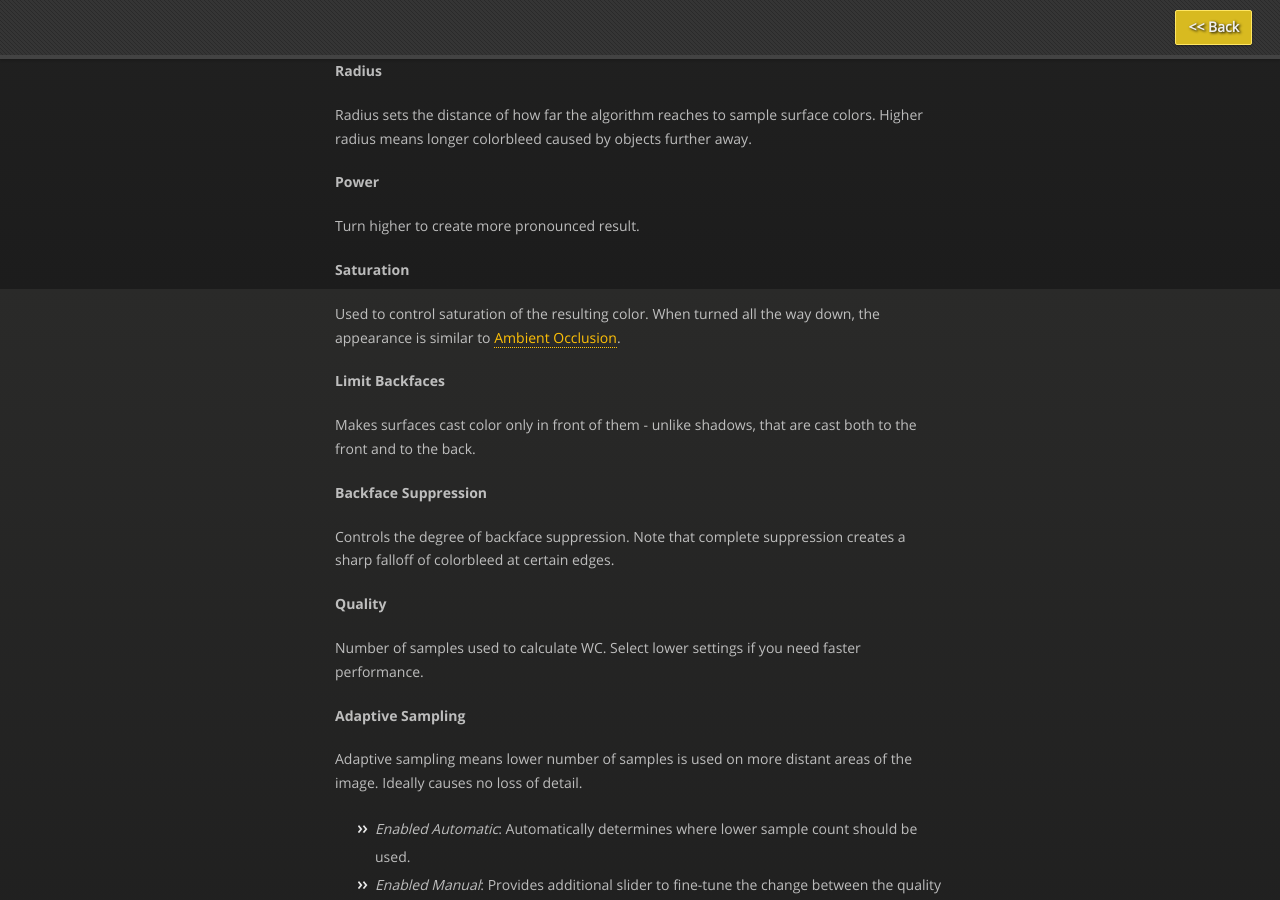
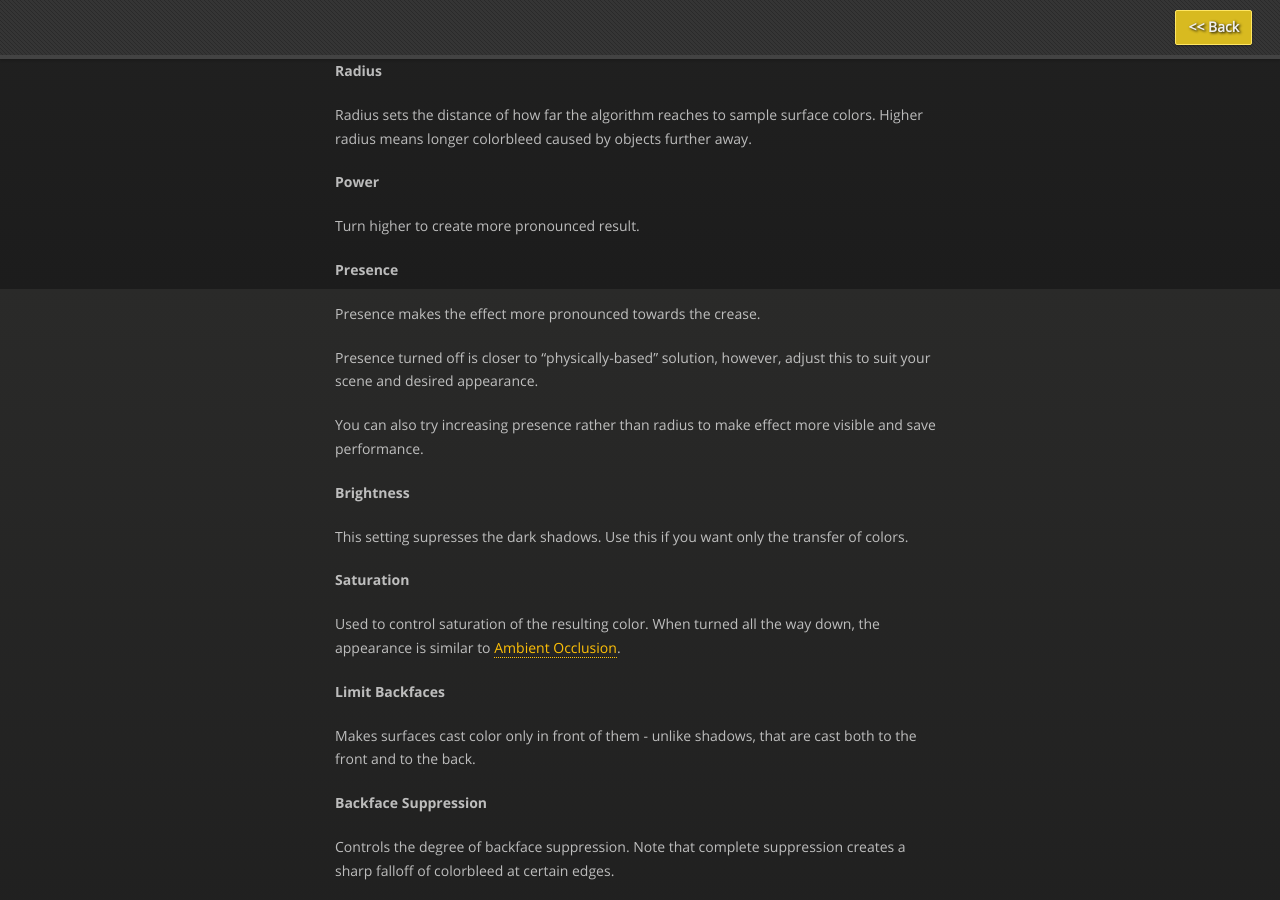
Before and after one commit to projectwilberforce/projectwilberforce.github.io, a Jekyll site: the page built from colorbleed/index.md, in a window 1280 px wide and 900 px high, scrolled down 5111 px. Built offline with Jekyll 4.4.1, drawn with Linux system fonts in a browser that asks for light colours; nearby versions of some CDN libraries.

Commit message:
gui update colorbleed manual change

```diff
--- a/colorbleed/index.md
+++ b/colorbleed/index.md
@@ -90,6 +90,18 @@ Radius sets the distance of how far the algorithm reaches to sample surface colo
 
 Turn higher to create more pronounced result.
 
+**Presence**
+
+Presence makes the effect more pronounced towards the crease.
+
+Presence turned off is closer to “physically-based” solution, however, adjust this to suit your scene and desired appearance.
+
+You can also try increasing presence rather than radius to make effect more visible and save performance.
+
+**Brightness**
+
+This setting supresses the dark shadows. Use this if you want only the transfer of colors.
+
 **Saturation**
 
 Used to control saturation of the resulting color. When turned all the way down, the appearance is similar to [Ambient Occlusion](http://u3d.as/xzs).
```
